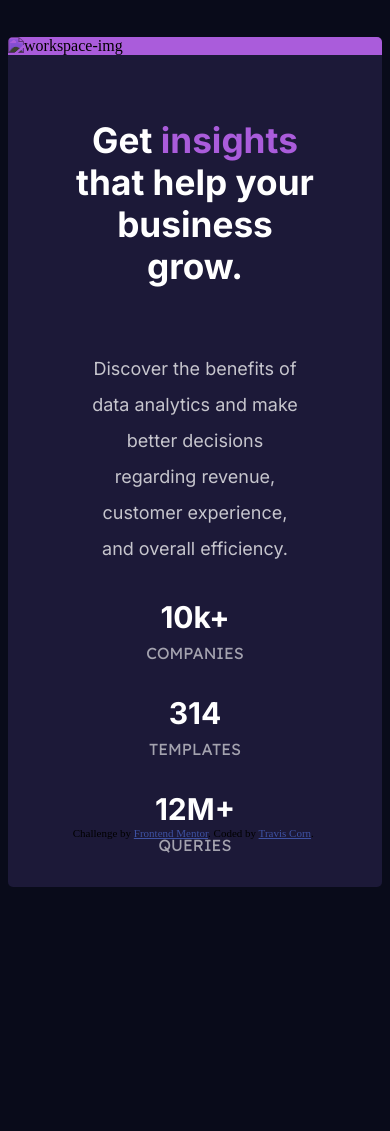
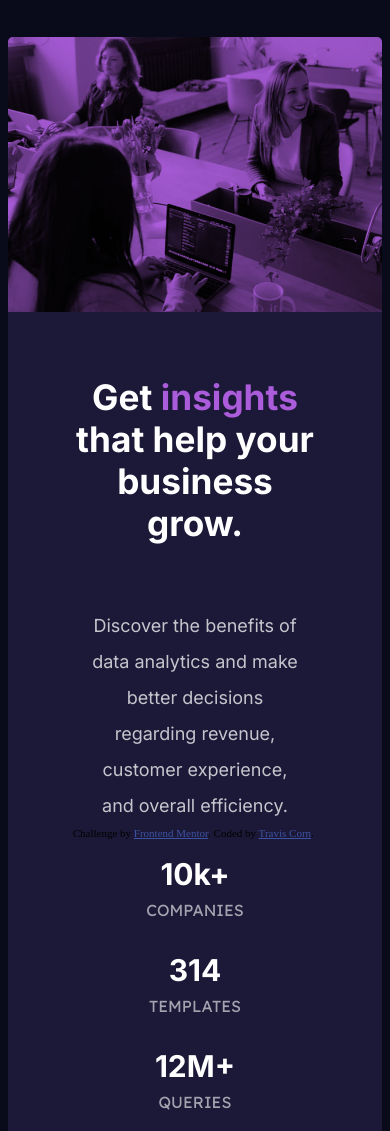
Before and after one commit to traviscorn/stats-preview-card, a plain HTML site: page index.html in a window 390 px wide. Shown: the top 1131 px of the page. Before the commit the page ends 895 px from the top, so only its background shows below. Drawn offline with Linux system fonts and the light colour scheme.

Commit message:
Update style.css

```diff
--- a/style.css
+++ b/style.css
@@ -96,7 +96,7 @@ h3 {
     }
 
     .work-img {
-        content:url(stats-prewview-card/images/image-header-mobile.jpg);
+        content:url(stats-preview-card/images/image-header-mobile.jpg);
         border-radius: 5px 5px 0 0;
         grid-row: 1;
         grid-column: 1;
```
